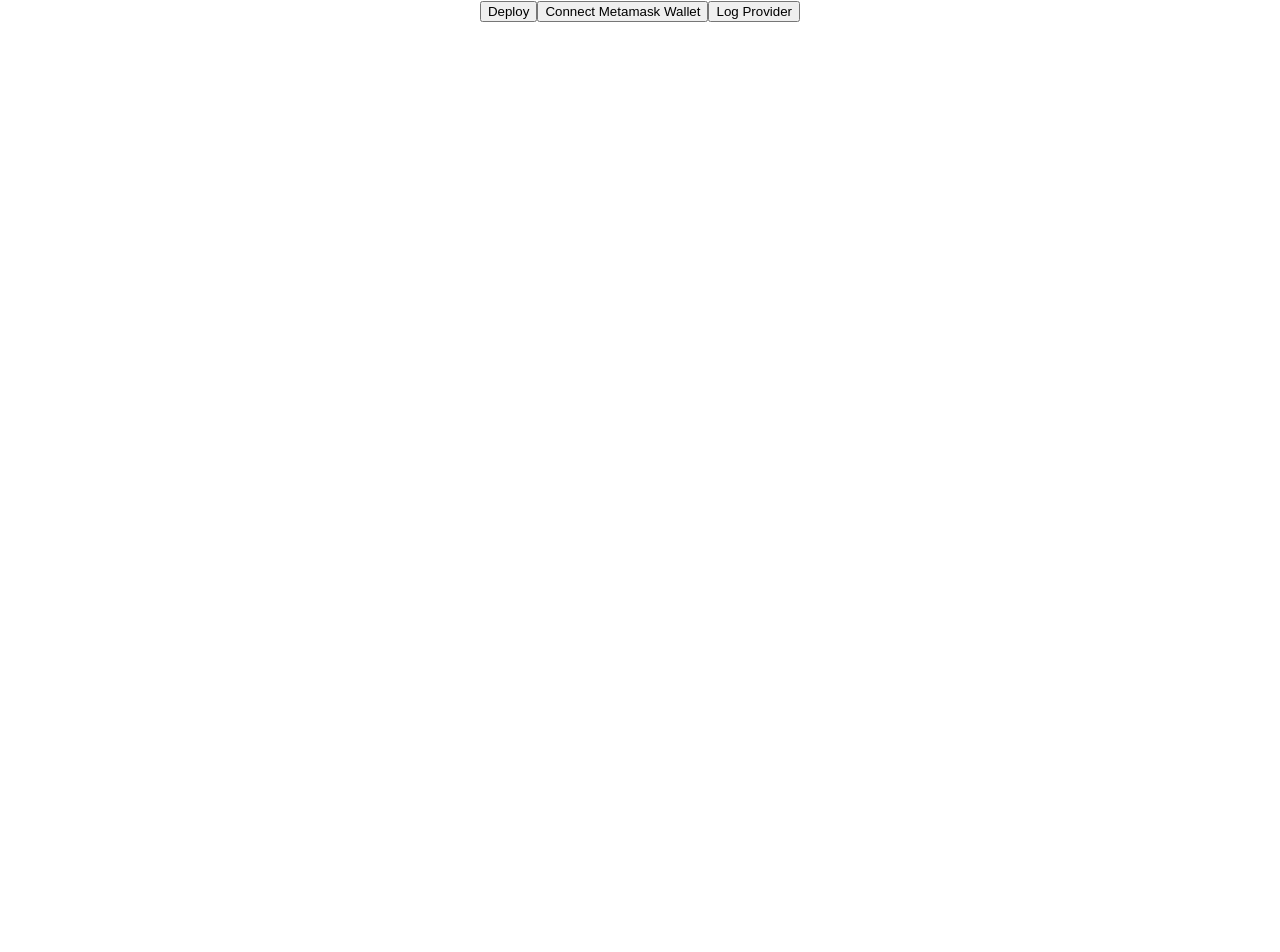
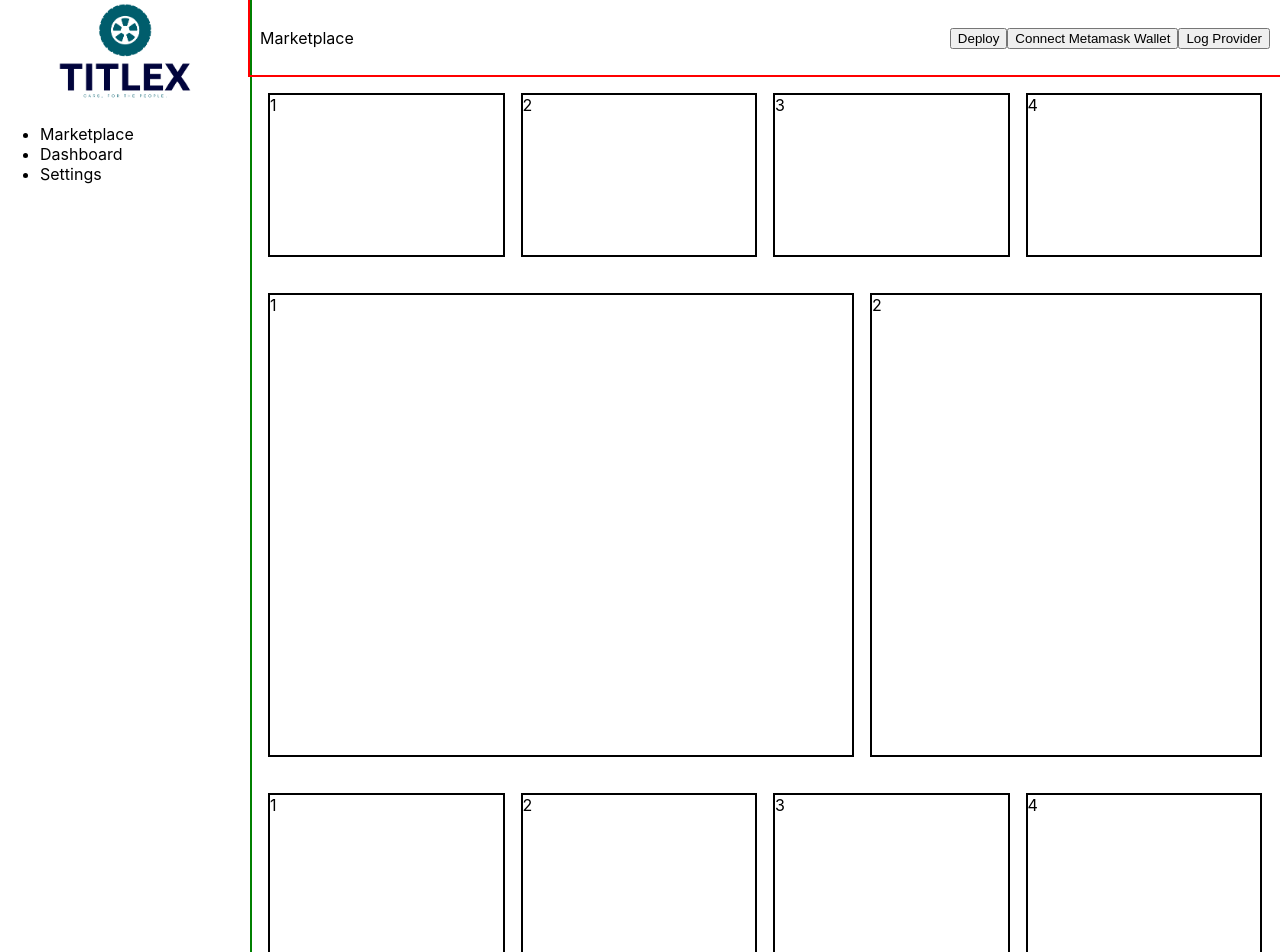
Before and after one commit to AlexanderGS0x/blockchain-developer-bootcamp-final-project-, a React (Create React App) app in the folder client/: page / in a window 1280 px wide. Shown: the top 952 px of the page. Before the commit the page ends 800 px from the top, so only its background shows below. Built offline with nearby package versions, Linux system fonts and the light colour scheme.

Commit message:
Init grid layout for marketplace and dashboard

```diff
--- a/client/src/App.js
+++ b/client/src/App.js
@@ -1,50 +1,14 @@
-import logo from "./logo.svg";
+import "./index.css";
 import "./App.css";
 
-import { ethers } from "ethers";
+import { AppSidebar } from "./containers/AppSidebar";
+import { AppMain } from "./containers/AppMain";
 
 function App() {
-  // refactor to call api endpoint
-  const deployContract = async () => {
-    try {
-      const VehicleTItleNftFactory = await ethers.getContractFactory(
-        "VehicleTitleNft"
-      );
-      // Start deployment, returning a promise that resolves to a contract object
-      const VehicleTItleNft = await VehicleTItleNftFactory.deploy();
-      console.log("Contract deployed to address:", VehicleTItleNft.address);
-    } catch (err) {
-      console.error(err);
-      process.exit(1);
-    }
-  };
-
-  // request access to the user's MetaMask account
-  async function requestAccount() {
-    await window.ethereum.request({ method: "eth_requestAccounts" });
-  }
-
-  // call metamask, send pub address to server, and log connected account in response
-  async function logProviderAccount() {
-    const provider = new ethers.providers.Web3Provider(window.ethereum);
-    const accounts = await provider.listAccounts();
-
-    const response = await fetch("http://localhost:8080/log-provider-account", {
-      method: "POST",
-      headers: {
-        "Content-Type": "application/json",
-      },
-      body: JSON.stringify({ accounts }),
-    });
-
-    console.log("RESPONSE: ", await response.json());
-  }
-
   return (
-    <div className="App">
-      <button onClick={deployContract}>Deploy</button>
-      <button onClick={requestAccount}>Connect Metamask Wallet</button>
-      <button onClick={logProviderAccount}>Log Provider</button>
+    <div className="app-wrapper">
+      <AppSidebar />
+      <AppMain />
     </div>
   );
 }
--- /dev/null
+++ b/client/src/containers/AppMain.js
@@ -0,0 +1,60 @@
+import "../index.css";
+import { ethers } from "ethers";
+
+import { Marketplace } from "./Marketplace";
+import { Dashboard } from "./Dashboard";
+
+export const AppMain = () => {
+  // refactor to call api endpoint
+  const deployContract = async () => {
+    try {
+      const VehicleTitleNftFactory = await ethers.getContractFactory(
+        "VehicleTitleNft"
+      );
+      // Start deployment, returning a promise that resolves to a contract object
+      const VehicleTitleNft = await VehicleTitleNftFactory.deploy();
+      console.log("Contract deployed to address:", VehicleTitleNft.address);
+    } catch (err) {
+      console.error(err);
+      process.exit(1);
+    }
+  };
+
+  // request access to the user's MetaMask account
+  async function requestAccount() {
+    await window.ethereum.request({ method: "eth_requestAccounts" });
+  }
+
+  // call metamask, send pub address to server, and log connected account in response
+  async function logProviderAccount() {
+    const provider = new ethers.providers.Web3Provider(window.ethereum);
+    const accounts = await provider.listAccounts();
+
+    const response = await fetch("http://localhost:8080/log-provider-account", {
+      method: "POST",
+      headers: {
+        "Content-Type": "application/json",
+      },
+      body: JSON.stringify({ accounts }),
+    });
+
+    console.log("RESPONSE: ", await response.json());
+  }
+
+  return (
+    <div>
+      <div className="app-header">
+        <div>Marketplace</div>
+        <div>
+          <button onClick={deployContract}>Deploy</button>
+          <button onClick={requestAccount}>Connect Metamask Wallet</button>
+          <button onClick={logProviderAccount}>Log Provider</button>
+        </div>
+      </div>
+      <div className="app-main">
+        {/* <Marketplace /> */}
+        <Dashboard />
+      </div>
+    </div>
+  );
+};
--- /dev/null
+++ b/client/src/containers/AppSidebar.js
@@ -0,0 +1,16 @@
+import "../index.css";
+
+export const AppSidebar = () => {
+  return (
+    <div className="app-sidebar">
+      <div className="logo">
+        <img src="logo.png" width="100%" />
+      </div>
+      <ul className="sidebar-links">
+        <li>Marketplace</li>
+        <li>Dashboard</li>
+        <li>Settings</li>
+      </ul>
+    </div>
+  );
+};
--- /dev/null
+++ b/client/src/containers/Dashboard.js
@@ -0,0 +1,24 @@
+import "../index.css";
+
+export const Dashboard = () => {
+  return (
+    <div className="dashboard-grid">
+      <div className="dashboard-grid__row-top">
+        <div className="dashboard-grid__row-top--grid-item">1</div>
+        <div className="dashboard-grid__row-top--grid-item">2</div>
+        <div className="dashboard-grid__row-top--grid-item">3</div>
+        <div className="dashboard-grid__row-top--grid-item">4</div>
+      </div>
+      <div className="dashboard-grid__row-middle">
+        <div className="dashboard-grid__row-middle--grid-item">1</div>
+        <div className="dashboard-grid__row-middle--grid-item">2</div>
+      </div>
+      <div className="dashboard-grid__row-bottom">
+        <div className="grid-item">1</div>
+        <div className="grid-item">2</div>
+        <div className="grid-item">3</div>
+        <div className="grid-item">4</div>
+      </div>
+    </div>
+  );
+};
--- /dev/null
+++ b/client/src/containers/Marketplace.js
@@ -0,0 +1,24 @@
+import "../index.css";
+
+export const Marketplace = () => {
+  return (
+    <div className="grid">
+      <div className="grid-item">1</div>
+      <div className="grid-item">2</div>
+      <div className="grid-item">3</div>
+      <div className="grid-item">4</div>
+      <div className="grid-item">5</div>
+      <div className="grid-item">6</div>
+      <div className="grid-item">7</div>
+      <div className="grid-item">8</div>
+      <div className="grid-item">9</div>
+      <div className="grid-item">10</div>
+      <div className="grid-item">11</div>
+      <div className="grid-item">12</div>
+      <div className="grid-item">13</div>
+      <div className="grid-item">14</div>
+      <div className="grid-item">15</div>
+      <div className="grid-item">16</div>
+    </div>
+  );
+};
--- a/client/src/index.css
+++ b/client/src/index.css
@@ -1,13 +1,92 @@
 body {
   margin: 0;
-  font-family: -apple-system, BlinkMacSystemFont, 'Segoe UI', 'Roboto', 'Oxygen',
-    'Ubuntu', 'Cantarell', 'Fira Sans', 'Droid Sans', 'Helvetica Neue',
+  font-family: -apple-system, BlinkMacSystemFont, "Segoe UI", "Roboto", "Oxygen",
+    "Ubuntu", "Cantarell", "Fira Sans", "Droid Sans", "Helvetica Neue",
     sans-serif;
   -webkit-font-smoothing: antialiased;
   -moz-osx-font-smoothing: grayscale;
 }
 
 code {
-  font-family: source-code-pro, Menlo, Monaco, Consolas, 'Courier New',
+  font-family: source-code-pro, Menlo, Monaco, Consolas, "Courier New",
     monospace;
 }
+
+.app-wrapper {
+  outline: solid green 2px;
+  min-height: 100vh;
+  display: grid;
+  grid-template-columns: 250px 1fr;
+}
+
+.app-sidebar {
+  height: 100%;
+  outline: solid green 2px;
+}
+
+.app-header {
+  display: flex;
+  justify-content: space-between;
+  align-items: center;
+  padding-left: 10px;
+  padding-right: 10px;
+  height: 75px;
+  outline: solid red 2px;
+}
+
+.app-main {
+  height: 100%;
+  width: 100%;
+}
+
+/* marketplace */
+
+.grid {
+  display: grid;
+  grid-template-columns: 1fr 1fr 1fr 1fr;
+  grid-gap: 20px;
+  margin: 20px;
+}
+
+.grid-item {
+  outline: solid black 2px;
+  height: 200px;
+}
+
+/* dashboard */
+
+.dashboard-grid {
+  display: grid;
+  grid-template-rows: 200px 500px auto;
+}
+
+.dashboard-grid__row-top {
+  display: grid;
+  grid-template-columns: 1fr 1fr 1fr 1fr;
+  grid-gap: 20px;
+  margin: 20px;
+}
+
+.dashboard-grid__row-top--grid-item {
+  height: 100%;
+  outline: solid black 2px;
+}
+
+.dashboard-grid__row-middle {
+  display: grid;
+  grid-template-columns: 3fr 2fr;
+  grid-gap: 20px;
+  margin: 20px;
+}
+
+.dashboard-grid__row-middle--grid-item {
+  height: 100%;
+  outline: solid black 2px;
+}
+
+.dashboard-grid__row-bottom {
+  display: grid;
+  grid-template-columns: 1fr 1fr 1fr 1fr;
+  grid-gap: 20px;
+  margin: 20px;
+}
```
Also changed, not shown: client/public/logo.png (added), client/src/containers/AppHeader.js (added), client/src/containers/Settings.js (added).
